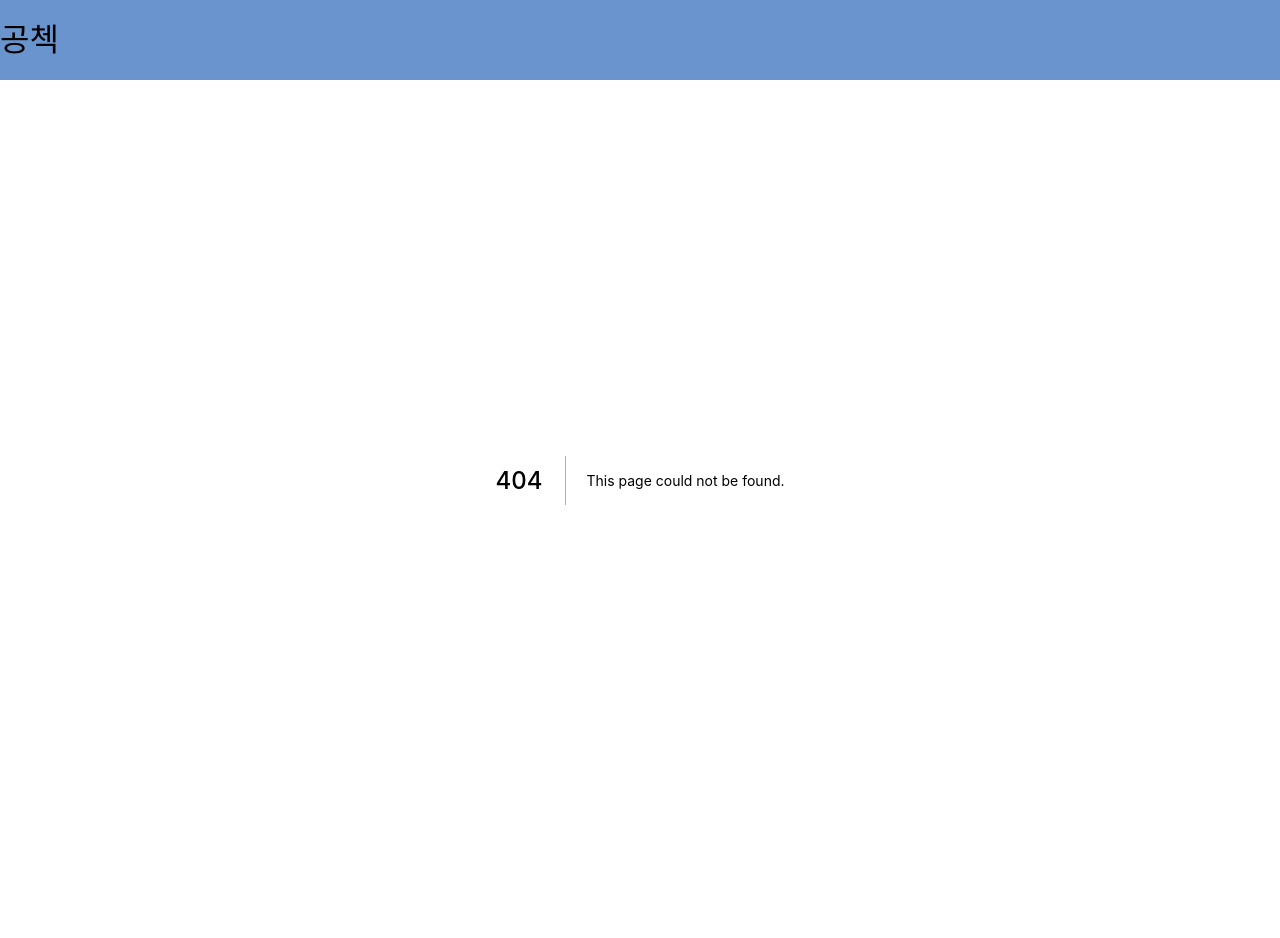
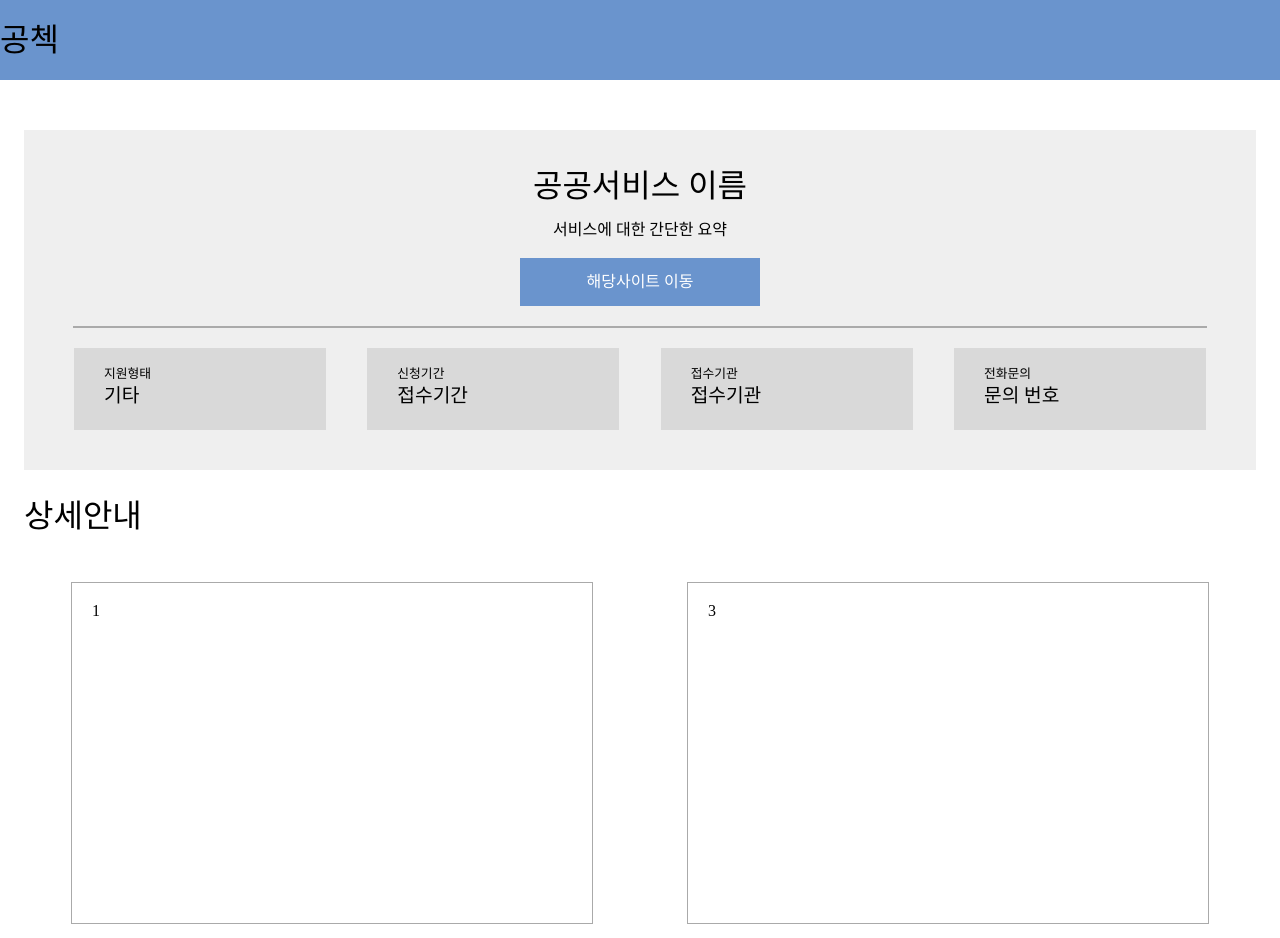
Before and after one commit to 0Check/gongCheck, a Next.js app in the folder client/: page /detail/1 in a window 1280 px wide. Before the commit this address had no page. Shown: the top 938 px of the page. Before the commit the page ends 880 px from the top, so only its background shows below. Built offline with nearby package versions, Linux system fonts and the light colour scheme.

Commit message:
DetailPage 1

```diff
--- /dev/null
+++ b/client/pages/detail/[id]/index.tsx
@@ -0,0 +1,127 @@
+import styled from "@emotion/styled";
+
+const data = {
+  title: "공공서비스 이름",
+  mention: "서비스에 대한 간단한 요약",
+  form: "기타",
+  period: "접수기간",
+  agency: "접수기관",
+  call: "문의 번호",
+  who: "지원대상",
+  rule: "선정기준",
+  what: "지원내용",
+  how: "신청방법",
+  inquiry: "문의처",
+};
+
+export const TitleBox = styled.div`
+  margin-top: 50px;
+  height: 300px;
+  background-color: #efefef;
+  display: flex;
+  flex-direction: column;
+  align-items: center;
+  justify-content: space-evenly;
+  padding: 20px 50px;
+`;
+
+export const Title = styled.div`
+  font-size: 2em;
+`;
+
+export const Mention = styled.div``;
+
+export const Link = styled.a`
+  background-color: #6a94cd;
+  width: 15em;
+  height: 3em;
+  color: white;
+  display: flex;
+  flex-direction: row;
+  justify-content: center;
+  align-items: center;
+  font-weight: 500;
+`;
+
+export const DivideLine = styled.div`
+  width: 100%;
+  border: 1px solid #aaaaaa;
+`;
+
+export const TitleFooter = styled.div`
+  width: 100%;
+  display: flex;
+  flex-direction: row;
+  justify-content: space-between;
+`;
+
+export const FooterItem = styled.div`
+  width: 15em;
+  font-size: 0.8rem;
+  background-color: #d9d9d9;
+  display: flex;
+  flex-direction: column;
+  justify-content: flex-start;
+  padding: 20px 30px;
+`;
+
+export const FooterContent = styled.div`
+  padding: 5px 0;
+  font-size: 1.2rem;
+`;
+
+export const DetailTitle = styled.div`
+  font-size: 2rem;
+  margin-top: 30px;
+`;
+
+export const DetailBox = styled.div`
+  margin-top: 50px;
+  display: flex;
+  flex-wrap: wrap;
+  flex-direction: column;
+  height: 700px;
+  align-items: center;
+  justify-content: space-between;
+`;
+
+export const DetailItem = styled.div`
+  width: 30em;
+  height: 300px;
+  border: 1px solid #aaaaaa;
+  padding: 20px;
+`;
+
+export default function ServiceDetail() {
+  return (
+    <>
+      <TitleBox>
+        <Title>{data.title}</Title>
+        <Mention>{data.mention}</Mention>
+        <Link>해당사이트 이동</Link>
+        <DivideLine />
+        <TitleFooter>
+          <FooterItem>
+            지원형태<FooterContent>{data.form}</FooterContent>
+          </FooterItem>
+          <FooterItem>
+            신청기간<FooterContent>{data.period}</FooterContent>
+          </FooterItem>
+          <FooterItem>
+            접수기관<FooterContent>{data.agency}</FooterContent>
+          </FooterItem>
+          <FooterItem>
+            전화문의<FooterContent>{data.call}</FooterContent>
+          </FooterItem>
+        </TitleFooter>
+      </TitleBox>
+      <DetailTitle>상세안내</DetailTitle>
+      <DetailBox>
+        <DetailItem>1</DetailItem>
+        <DetailItem>2</DetailItem>
+        <DetailItem>3</DetailItem>
+        <DetailItem>4</DetailItem>
+      </DetailBox>
+    </>
+  );
+}
```
Also changed, not shown: client/pages/myservice/index.tsx (+9 -1 lines).
